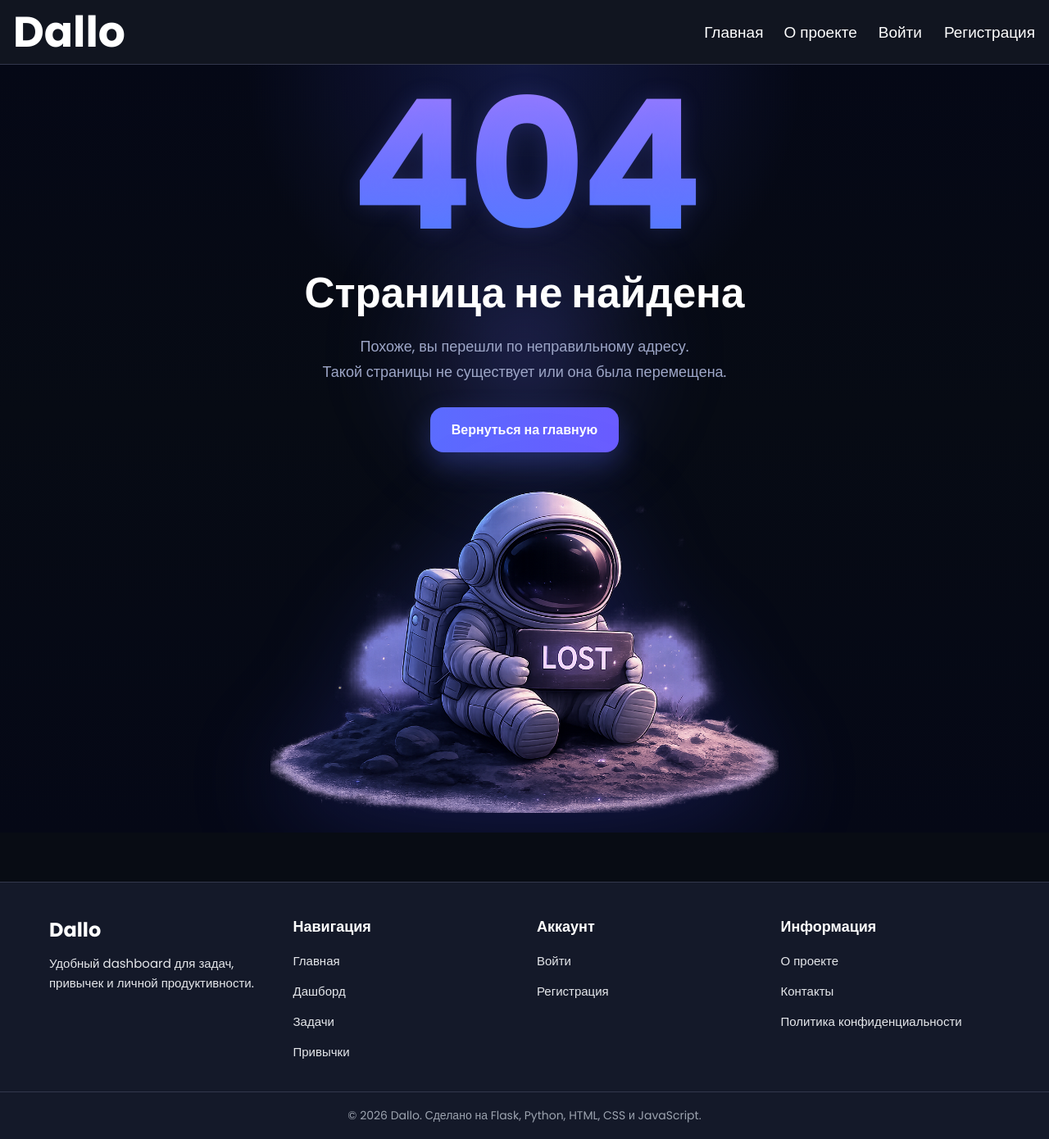
After one commit to Kaldene/Dailo, a Flask app: template templates/errors/404.html in a window 1280 px wide. The commit adds this page. Shown: the whole page at 82% size. Run offline with Flask 3, Linux system fonts and the light colour scheme; the template is opened without the code that fills it, so the values that code supplies are empty.

Commit message:
создал страницу 404

```diff
--- a/app.py
+++ b/app.py
@@ -1,4 +1,4 @@
-from flask import Flask
+from flask import Flask,render_template
 from flask_login import LoginManager
 from models import db, User
 from config import Config
@@ -20,6 +20,10 @@ app.register_blueprint(auth_routes)
 def load_user(user_id):
     return User.query.get(int(user_id))
 
+@app.errorhandler(404)
+def page_not_found(error):
+    return render_template('errors/404.html'), 404
+
 if __name__ == '__main__':
     with app.app_context():
         db.create_all()
--- a/routes/auth/auth.py
+++ b/routes/auth/auth.py
@@ -24,7 +24,7 @@ def login():
             flash("Пользователь не найден", 'danger')
             return redirect(url_for('auth.login'))
 
-        if not check_password_hash(user.password, password):
+        if not check_password_hash(user.hashed_password, password):
             flash("Пароль неверный", 'danger')
             return redirect(url_for('auth.login'))
 
--- a/static/css/main.css
+++ b/static/css/main.css
@@ -474,6 +474,7 @@ header{
 }
 
 .error-message {
+    text-align: center;
     min-height: 18px;
     font-size: 14px;
     color: #ff6b6b;
@@ -939,3 +940,153 @@ header{
     color: #7b7eff;
     text-decoration: underline;
 }
+.toggle-password {
+    position: absolute;
+    top: 50%;
+    right: 16px;
+    transform: translateY(-50%);
+    background: none;
+    border: none;
+    cursor: pointer;
+    font-size: 18px;
+    color: var(--text-muted);
+    z-index: 3;
+    padding: 0;
+}
+
+.toggle-password:hover {
+    color: var(--primary);
+}
+.input-box input {
+    padding: 0 46px 0 46px;
+}
+
+/*404*/
+.error404-page {
+    position: relative;
+    min-height: 100vh;
+    overflow: hidden;
+    background:
+            radial-gradient(circle at top center, rgba(76, 92, 255, 0.18), transparent 30%),
+            linear-gradient(180deg, #050816 0%, #070b14 45%, #050816 100%);
+    padding: 24px;
+}
+
+.error404-topbar {
+    position: relative;
+    z-index: 3;
+    display: flex;
+    align-items: center;
+    justify-content: space-between;
+    margin-bottom: 40px;
+}
+
+.brand-logo {
+    color: #ffffff;
+    text-decoration: none;
+    font-size: 20px;
+    font-weight: 700;
+}
+
+.top-back-btn {
+    padding: 12px 18px;
+    border: 1px solid rgba(255, 255, 255, 0.12);
+    border-radius: 14px;
+    color: #d8dcff;
+    text-decoration: none;
+    background: rgba(255, 255, 255, 0.03);
+    transition: 0.25s ease;
+}
+
+.top-back-btn:hover {
+    border-color: rgba(90, 94, 239, 0.45);
+    background: rgba(90, 94, 239, 0.08);
+}
+
+.error404-container {
+    position: relative;
+    z-index: 2;
+    max-width: 950px;
+    margin: 0 auto;
+    min-height: calc(100vh - 120px);
+    display: flex;
+    flex-direction: column;
+    align-items: center;
+    justify-content: center;
+    text-align: center;
+}
+
+.error404-glow {
+    position: absolute;
+    top: 120px;
+    width: 420px;
+    height: 420px;
+    border-radius: 50%;
+    background: radial-gradient(circle, rgba(99, 102, 241, 0.28) 0%, rgba(99, 102, 241, 0.08) 40%, transparent 70%);
+    filter: blur(35px);
+    z-index: -1;
+}
+
+.error404-code {
+    margin: 0;
+    font-size: clamp(110px, 20vw, 220px);
+    line-height: 0.9;
+    font-weight: 800;
+    letter-spacing: -6px;
+    background: linear-gradient(180deg, #9b7bff 0%, #6a73ff 55%, #4f7cff 100%);
+    -webkit-background-clip: text;
+    -webkit-text-fill-color: transparent;
+    text-shadow: 0 0 28px rgba(106, 115, 255, 0.18);
+}
+
+.error404-title {
+    margin: 18px 0 12px;
+    font-size: clamp(28px, 4vw, 52px);
+    color: #ffffff;
+    font-weight: 700;
+}
+
+.error404-text {
+    margin: 0;
+    max-width: 620px;
+    color: #9da6c7;
+    font-size: 18px;
+    line-height: 1.7;
+}
+
+.error404-btn {
+    margin-top: 28px;
+    display: inline-flex;
+    align-items: center;
+    justify-content: center;
+    gap: 10px;
+    padding: 15px 26px;
+    border-radius: 16px;
+    text-decoration: none;
+    color: #ffffff;
+    font-size: 16px;
+    font-weight: 600;
+    background: linear-gradient(90deg, #5b6cff 0%, #6a5cff 100%);
+    box-shadow: 0 14px 34px rgba(91, 108, 255, 0.3);
+    transition: 0.25s ease;
+}
+
+.error404-btn:hover {
+    transform: translateY(-2px);
+    box-shadow: 0 18px 42px rgba(91, 108, 255, 0.38);
+}
+
+.error404-illustration {
+    margin-top: 40px;
+    width: 100%;
+    max-width: 780px;
+    display: flex;
+    justify-content: center;
+}
+
+.error404-illustration img {
+    width: 100%;
+    max-width: 620px;
+    object-fit: contain;
+    filter: drop-shadow(0 20px 60px rgba(72, 84, 255, 0.22));
+}
--- a/templates/auth/login.html
+++ b/templates/auth/login.html
@@ -26,6 +26,7 @@ Dailo | Вход
                 <div class="input-box">
                     <img src="https://img.icons8.com/ios-filled/50/ffffff/lock-2.png" alt="password" class="input-icon">
                     <input id="password" name="password" type="password" class="form-control" placeholder="Password" required="required">
+                    <button type="button" class="toggle-password" data-target="password">👁</button>
                 </div>
             </div>
 
@@ -69,4 +70,5 @@ Dailo | Вход
 {% endblock %}
 
 {% block scripts %}
+<script src="{{ url_for('static', filename='js/auth/login.js') }}"></script>
 {% endblock %}
--- a/templates/auth/register.html
+++ b/templates/auth/register.html
@@ -32,6 +32,7 @@ Dailo | Регистрация
                 <div class="input-box">
                     <img src="https://img.icons8.com/?size=100&id=KMH5Z5MJ0k30&format=png&color=000000" class="input-icon">
                     <input id="password" name="password" type="password" class="form-control" placeholder="Введите пароль" required="required">
+                    <button type="button" class="toggle-password" data-target="password">👁</button>
                 </div>
             </div>
 
@@ -40,6 +41,7 @@ Dailo | Регистрация
                 <div class="input-box">
                     <img src="https://img.icons8.com/?size=100&id=KMH5Z5MJ0k30&format=png&color=000000" class="input-icon">
                     <input type="password" id="password2" name="password2" class="form-control" placeholder="Подтвердите пароль" required="required">
+                    <button type="button" class="toggle-password" data-target="password2">👁</button>
                 </div>
             </div>
 
@@ -54,6 +56,8 @@ Dailo | Регистрация
                     </span>
                 </label>
             </div>
+
+            <div id="errorMessage" class="error-message"></div>
 
             <div class="register-btn">
                 <button type="submit" id="submitBtn">Зарегистрироваться</button>
@@ -84,4 +88,5 @@ Dailo | Регистрация
 {% endblock %}
 
 {% block scripts %}
+<script src="{{url_for('static', filename='js/auth/register.js')}}"></script>
 {% endblock %}
--- /dev/null
+++ b/templates/errors/404.html
@@ -0,0 +1,29 @@
+{% extends "base.html" %}
+
+{% block title %}
+404 | Страница не найдена
+{% endblock %}
+
+{% block content %}
+<section class="error404-page">
+
+    <div class="error404-container">
+        <div class="error404-glow"></div>
+
+        <h1 class="error404-code">404</h1>
+        <h2 class="error404-title">Страница не найдена</h2>
+        <p class="error404-text">
+            Похоже, вы перешли по неправильному адресу.<br>
+            Такой страницы не существует или она была перемещена.
+        </p>
+
+        <a href="{{ url_for('main.home') }}" class="error404-btn">
+            Вернуться на главную
+        </a>
+
+        <div class="error404-illustration">
+            <img src="{{ url_for('static', filename='img/bg/404-astronaut.png') }}" alt="404 astronaut">
+        </div>
+    </div>
+</section>
+{% endblock %}
```
Also changed, not shown: static/js/auth/login.js (added, +55 -0 lines), static/js/auth/register.js (added, +65 -0 lines), static/img/bg/404-astronaut.png (added).
